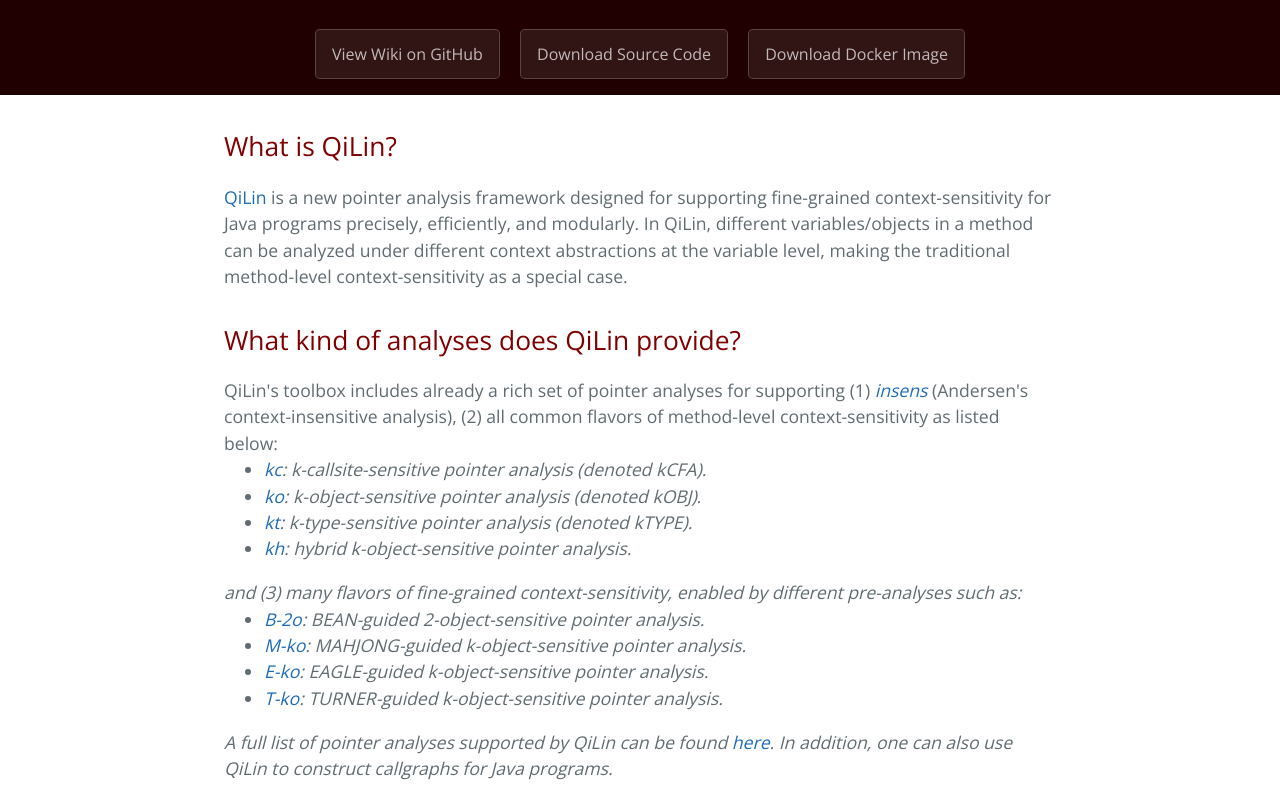
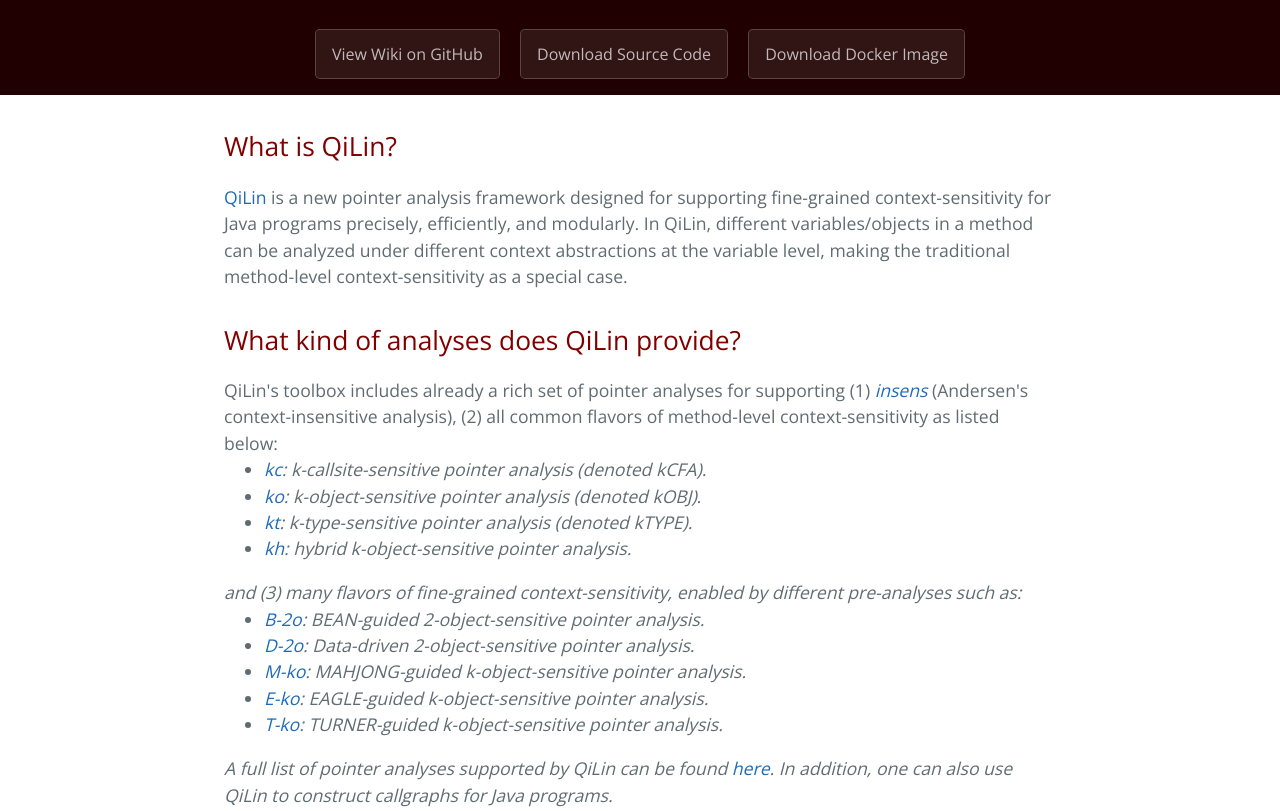
Before and after one commit to jingling/qilinpta.github.io, a plain HTML site: page index.html in a window 1280 px wide. Shown: the part 128-939 px from the top of the page. Drawn offline with nearby package versions, Linux system fonts and the light colour scheme.

Commit message:
Update index.html

```diff
--- a/index.html
+++ b/index.html
@@ -52,6 +52,9 @@
         <a href="https://link.springer.com/chapter/10.1007/978-3-662-53413-7_24">B-2o</a>: BEAN-guided <em>2<em>-object-sensitive pointer analysis.
       </li>
       <li>
+        <a href="https://dl.acm.org/doi/10.1145/3133924">D-2o</a>: Data-driven <em>2<em>-object-sensitive pointer analysis.
+      </li>
+      <li>
         <a href="https://doi.org/10.1145/3062341.3062360">M-<em>k<em>o</a>: MAHJONG-guided <em>k<em>-object-sensitive pointer analysis.
       </li>
       <li>
```
